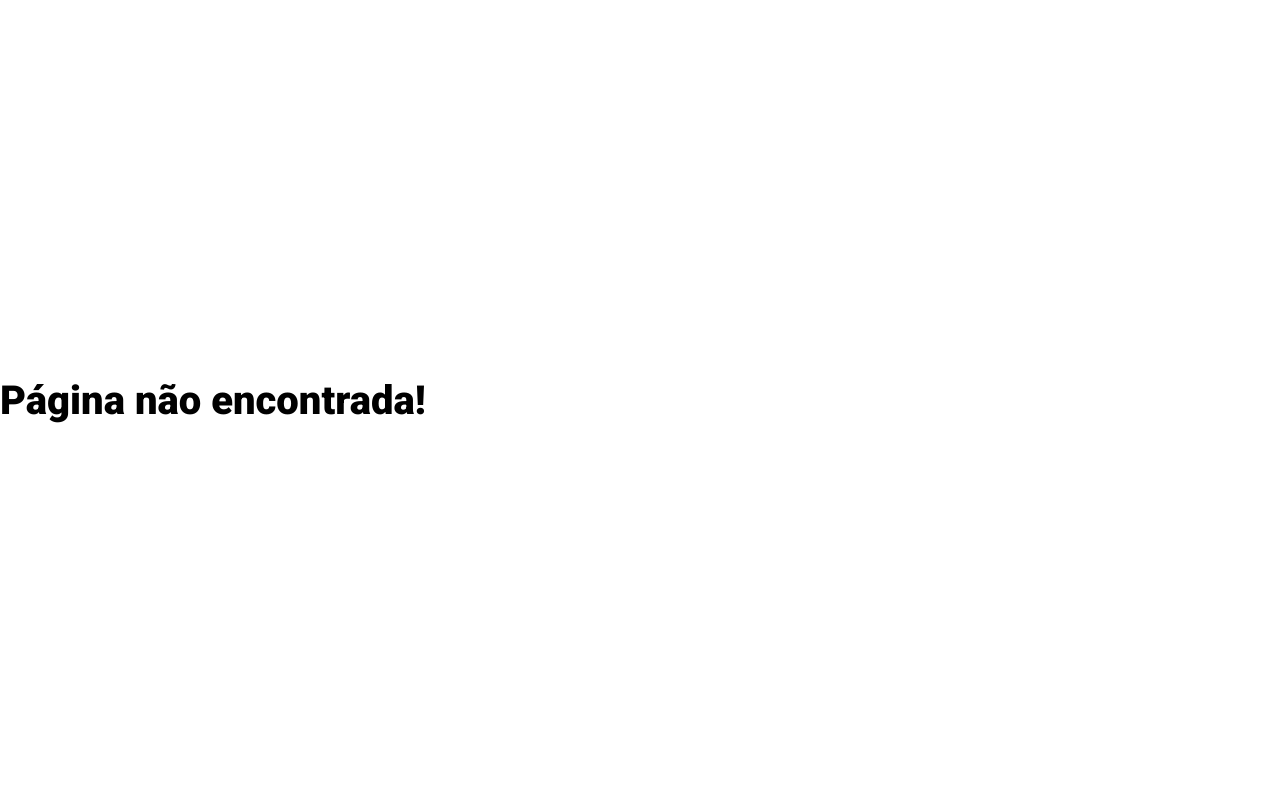
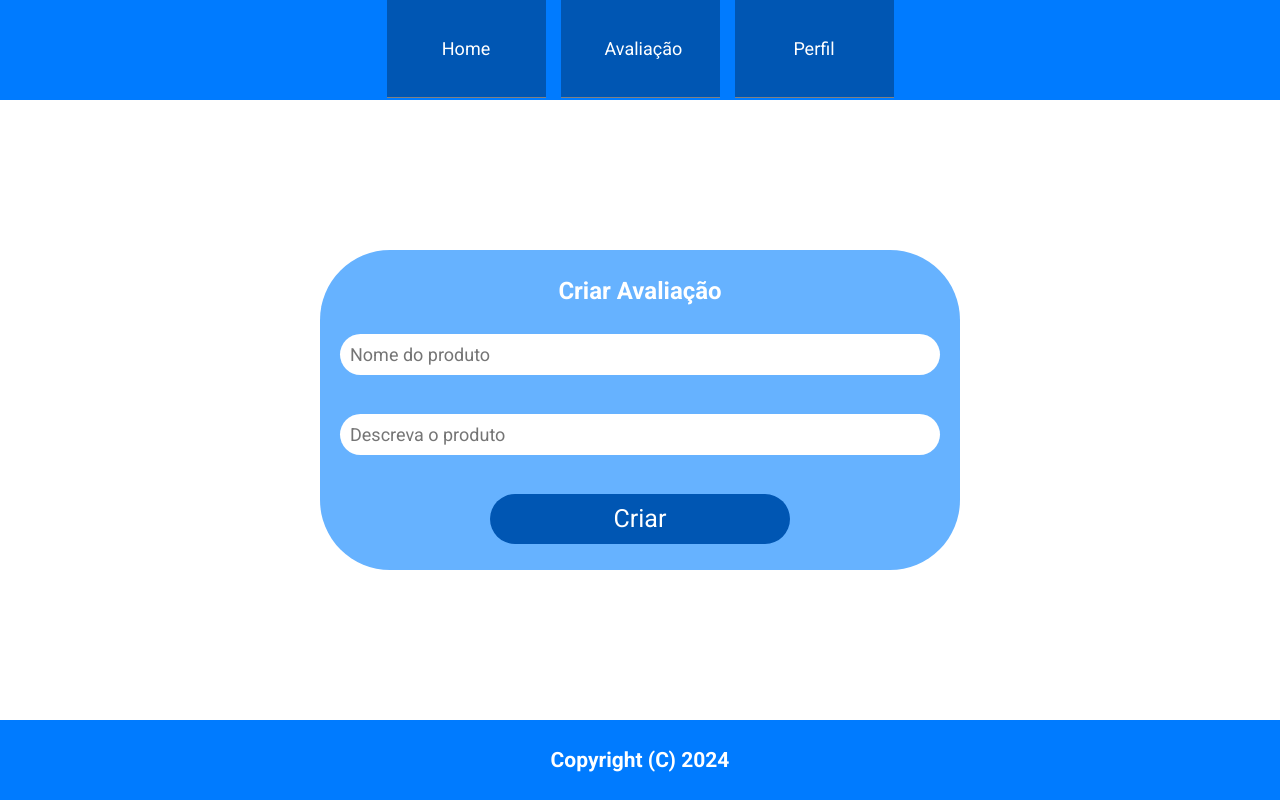
Before and after one commit to Matheus-AR/pi-frontend, a React (Vite) app: page /criaravaliacao in a window 1280 px wide. Built offline with nearby package versions, Linux system fonts and the light colour scheme.

Commit message:
Criado tela CriarAvaliacao
Criado componente InputDescricao e  FormCriarAvaliacao e seus estilos e adicionado uma rota para tela CriarAvaliacao

```diff
--- a/src/App.jsx
+++ b/src/App.jsx
@@ -5,6 +5,7 @@ import Cadastro from "./pages/Cadastro";
 import EsqueciSenha from "./pages/EsqueciSenha";
 import Avaliacao from "./pages/Avaliacao";
 import Perfil from "./pages/Perfil";
+import CriarAvaliacao from "./pages/CriarAvaliacao";
 
 function App() {
   return (
@@ -16,6 +17,7 @@ function App() {
             <Route path="/avaliacao" element={<Avaliacao />} />
             <Route path="/perfil" element={<Perfil />} />
             <Route path="/esqueci" element={<EsqueciSenha />} />
+            <Route path="/criaravaliacao" element={<CriarAvaliacao />} />
             <Route path="*" element={<h1>Página não encontrada!</h1>} />
         </Routes>
     </BrowserRouter>
--- /dev/null
+++ b/src/components/InputDescricao.jsx
@@ -0,0 +1,13 @@
+function InputDescricao(props) {
+    const regras = {
+        required: "A descrição é obrigatória"
+    }
+    return (
+        <>
+            <input type="text" placeholder={props.texto} {...props.register("descricao", regras)} />
+            {props.error && <p className="error">{props.error.message}</p>}
+        </>
+    )
+}
+
+export default InputDescricao;
--- a/src/components/InputNome.jsx
+++ b/src/components/InputNome.jsx
@@ -6,7 +6,7 @@ function InputNome(props) {
       };
     return (
         <>
-            <input type="text" placeholder="Nome" {...props.register("nome", regras)} />
+            <input type="text" placeholder={props.texto} {...props.register("nome", regras)} />
             {props.error && <p className="error">{props.error.message}</p>}
         </>
     )
--- /dev/null
+++ b/src/pages/CriarAvaliacao.css
@@ -0,0 +1,29 @@
+.criarAvalicao-container {
+    display: flex;
+    flex: 4;
+    flex-direction: column;
+    justify-content: center;
+    align-items: center;
+}
+
+.criarAvalicao-container form {
+    background-color: #66B2FF;
+    padding: 20px;
+    height: 100%;
+    width: 100%;
+    display: flex;
+    flex-direction: column;
+    justify-content: center;
+    align-items: center;
+    gap: 1rem;
+}
+
+@media screen and (min-width: 1024px) {
+
+    .criarAvalicao-container form {
+        height: 20rem;
+        width: 50%;
+        justify-content: space-around;
+        border-radius: 70px;
+    }
+}
--- /dev/null
+++ b/src/pages/CriarAvaliacao.jsx
@@ -0,0 +1,18 @@
+import Footer from "../components/Footer";
+import Header from "../components/Header";
+import FormCriarAvaliacao from "./FormCriarAvaliacao";
+import "./CriarAvaliacao.css";
+
+function CriarAvaliacao() {
+    return (
+        <>
+            <Header />
+            <div className="criarAvalicao-container">
+                <FormCriarAvaliacao />
+            </div>
+            <Footer texto="Copyright (C) 2024" />
+        </>
+    )
+}
+
+export default CriarAvaliacao;
--- a/src/pages/FormCadastro.jsx
+++ b/src/pages/FormCadastro.jsx
@@ -19,7 +19,7 @@ function FormCadastro() {
     }
     return (
         <form onSubmit={handleSubmit(onSubmit)}>
-            <InputNome register={register} error={errors.nome} />
+            <InputNome texto="Nome" register={register} error={errors.nome} />
             <InputEmail register={register} error={errors.email} />
             <InputSenha register={register} error={errors.senha} />
             <InputConfirmaSenha register={register} error={errors.confirmasenha} senha={campoSenha} />
--- /dev/null
+++ b/src/pages/FormCriarAvaliacao.jsx
@@ -0,0 +1,25 @@
+import { useForm } from "react-hook-form";
+import { useNavigate } from "react-router-dom";
+
+import Titulo2 from "../components/Titulo2";
+import InputNome from "../components/InputNome";
+import Botao from "../components/Botao";
+import InputDescricao from "../components/InputDescricao";
+
+function FormCriarAvaliacao() {
+    const navigate = useNavigate();
+    const { register, handleSubmit, formState: { errors } } = useForm();
+    const onSubmit = () => {
+        navigate("/perfil");
+    }
+    return (
+        <form onSubmit={handleSubmit(onSubmit)}>
+            <Titulo2 texto="Criar Avaliação" />
+            <InputNome texto="Nome do produto" register={register} error={errors.nome} />
+            <InputDescricao texto="Descreva o produto" register={register} error={errors.descricao} />
+            <Botao tipo="submit" texto="Criar" />
+        </form>
+    )
+}
+
+export default FormCriarAvaliacao;
```
Also changed, not shown: src/components/InputDescricao.css (added).
